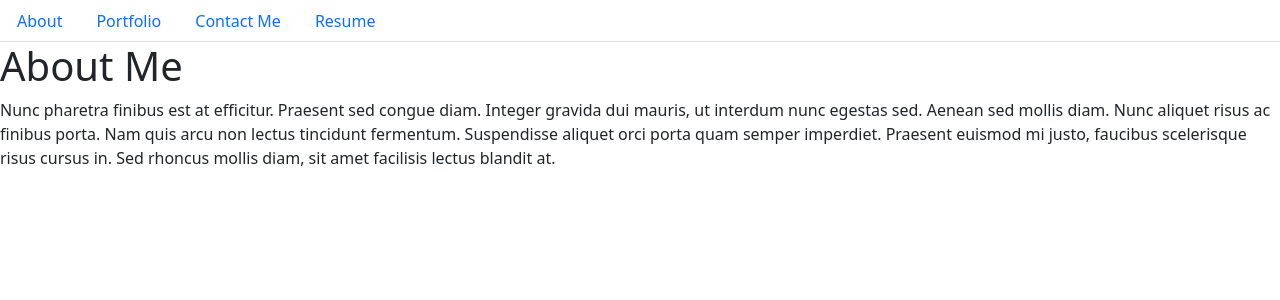
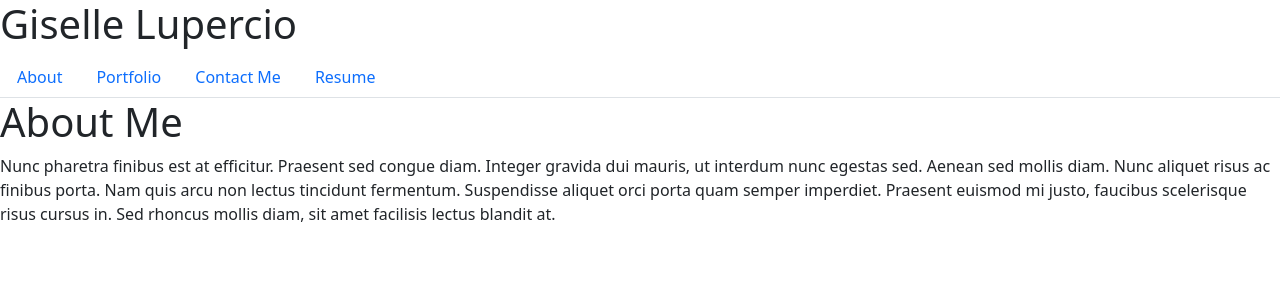
Before and after one commit to perfectblue0/c-20-React-Portfolio, a React (Create React App) app: page / in a window 1280 px wide. Shown: the top 300 px of the page. Built offline with nearby package versions, Linux system fonts and the light colour scheme.

Commit message:
added 'react-helmet' to package.json, added code to header and inserted Navtabs inside header, removed NavTabs import from PortfolioContainer file and added Header, and Helmet to the file

```diff
--- a/package.json
+++ b/package.json
@@ -12,6 +12,7 @@
     "pretty": "^2.0.0",
     "react": "^18.2.0",
     "react-dom": "^18.2.0",
+    "react-helmet": "^6.1.0",
     "react-scripts": "5.0.1",
     "web-vitals": "^2.1.4"
   },
--- a/src/components/Header.js
+++ b/src/components/Header.js
@@ -1,4 +1,26 @@
 import React from "react";
 import Navtabs from "./NavTabs";
 
-function Header();
+function Header(props) {
+    const { currentPage, handlePageChange } = props;
+
+    return (
+        <div>
+            <section>
+                <header>
+                    <div>
+                        <h1>Giselle Lupercio</h1>
+                    </div>
+                    <div>
+                        <Navtabs
+                            currentPage={currentPage}
+                            handlePageChange={handlePageChange}
+                        ></Navtabs>
+                    </div>
+                </header>
+            </section>
+        </div>
+    );
+}
+
+export default Header;
--- a/src/components/PortfolioContainer.js
+++ b/src/components/PortfolioContainer.js
@@ -1,12 +1,13 @@
 import React, { useState } from 'react';
-import NavTabs from './NavTabs';
+import Header from './Header';
 import Resume from './pages/Resume';
 import About from './pages/About';
 import Portfolio from './pages/Portfolio';
 import Contact from './pages/Contact';
+import { Helmet } from 'react-helmet';
 
 export default function PortfolioContainer() {
-  const [currentPage, setCurrentPage] = useState('Home');
+  const [currentPage, setCurrentPage] = useState('About');
 
   // This method is checking to see what the value of `currentPage` is. Depending on the value of currentPage, we return the corresponding component to render.
   const renderPage = () => {
@@ -25,11 +26,18 @@ export default function PortfolioContainer() {
   const handlePageChange = (page) => setCurrentPage(page);
 
   return (
-    <div>
-      {/* We are passing the currentPage from state and the function to update it */}
-      <NavTabs currentPage={currentPage} handlePageChange={handlePageChange} />
-      {/* Here we are calling the renderPage method which will return a component  */}
-      {renderPage()}
-    </div>
+    <>
+      <Helmet>
+        <title>Giselle Lupercio's PortFolio | {currentPage}</title>
+      </Helmet>
+      <Header>
+       {/* We are passing the currentPage from state and the function to update it */}
+        currentPage={currentPage} handlePageChange={handlePageChange}
+      </Header>
+      <main>{/* Here we are calling the renderPage method which will return a component  */}
+        {renderPage()}</main>
+
+
+    </>
   );
 }
```
